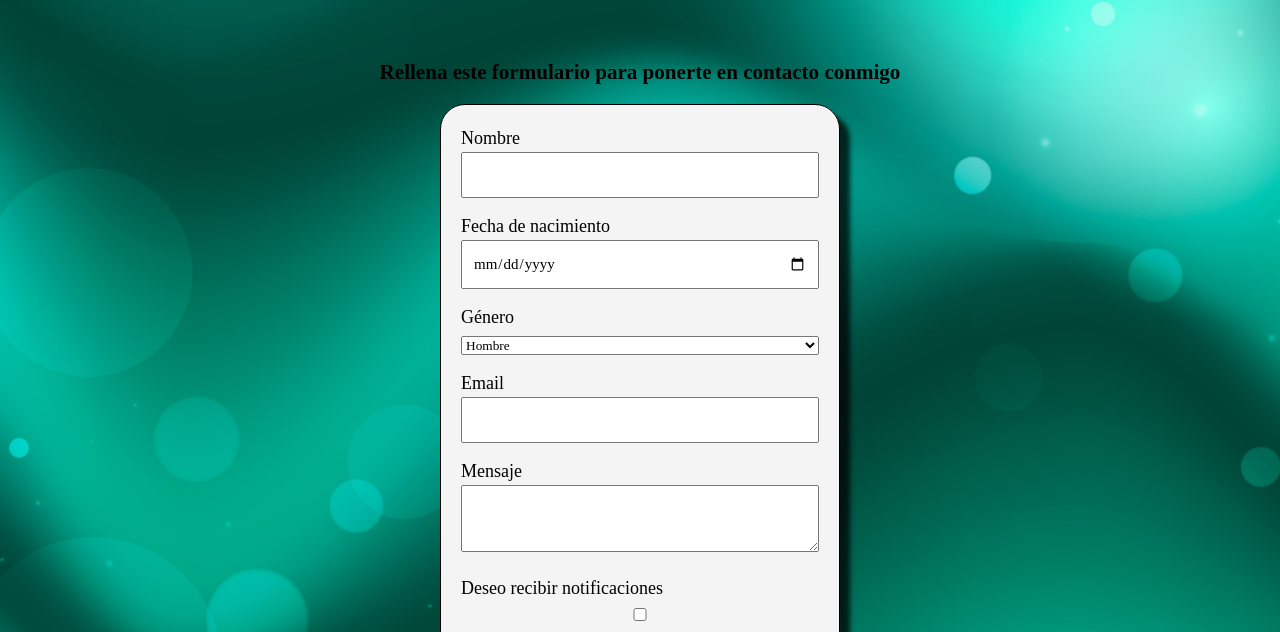
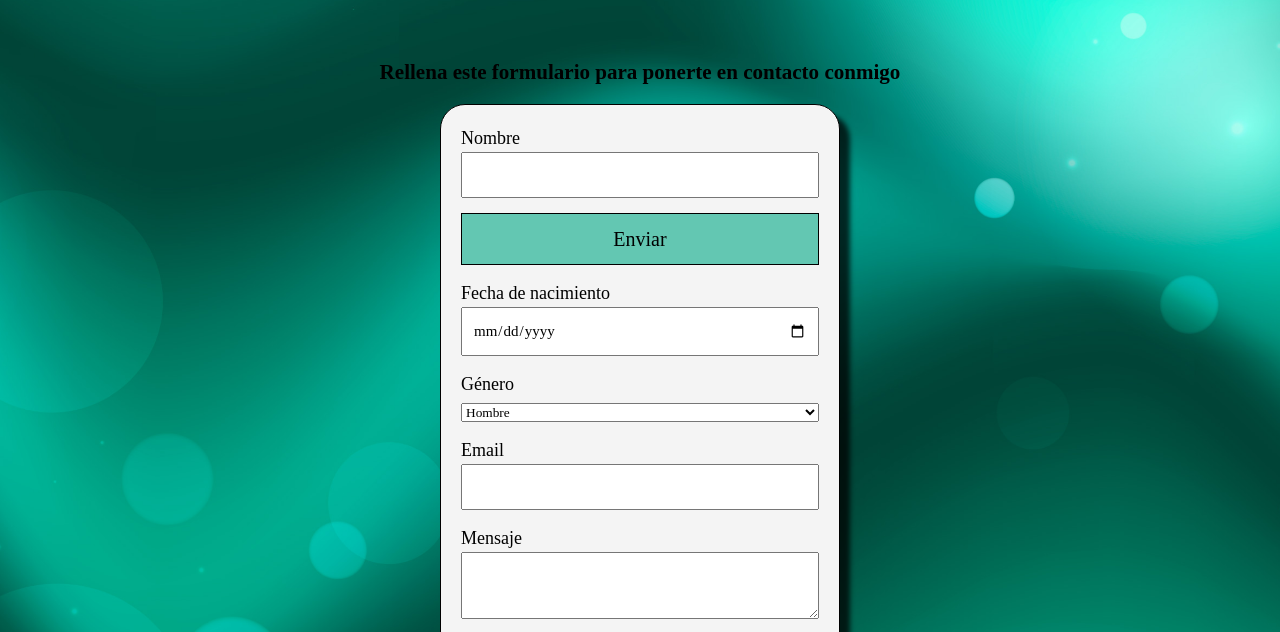
Before and after one commit to SortegaG/MiPaginaWeb, a plain HTML site: page pages/contacto.html in a window 1280 px wide. Shown: the part 168-800 px from the top of the page. Drawn offline with Linux system fonts and the light colour scheme; files that its build step writes are made by us from their sources; files whose address does not match are found by name; a web font is replaced by a local one.

Commit message:
add file formulario.js

```diff
--- a/pages/contacto.html
+++ b/pages/contacto.html
@@ -22,27 +22,29 @@
     </header>
     <section>
         <h3>Rellena este formulario para ponerte en contacto conmigo</h3>
-        <form name="formulario" class="my-form" action="#" method="POST">
+        <form name="formulario" id="my-form" class="my-form" action="#" method="POST">
             <label for="nombre">Nombre</label>
-            <input type="text" id="nombre" name="nombre" required>
+            <input type="text" id="nombre" name="nombre">
+            <button type="submit">Enviar</button>
+
 
             <label for="edad">Fecha de nacimiento</label>
-            <input type="date" id="date" name="date" required>
+            <input type="date" id="date" name="date">
 
             <label for="genero">Género</label>
-            <select name="genero" id="genero" required>
+            <select name="genero" id="genero">
                 <option value="hombre">Hombre</option>
                 <option value="mujer">Mujer</option>
             </select>
 
             <label for="email">Email</label>
-            <input type="email" id="email" name="email" required>
+            <input type="text" id="email" name="email">
 
             <label for="mensaje">Mensaje</label>
-            <textarea name="mensaje" id="mensaje" required></textarea>
+            <textarea name="mensaje" id="mensaje"></textarea>
 
-            <label for="notificacion">Deseo recibir notificaciones</label>
-            <input type="checkbox" name="notificacion" id="notificacion">
+            <label for="notificacion">Acepto terminos y condiciones</label>
+            <input type="checkbox" name="terminos" id="terminos">
 
             <button type="submit">Enviar</button>
         </form>
@@ -53,5 +55,6 @@
         <a href="www.instagram.com"><i class="fa-brands fa-instagram"></i></a>
         <a href="www.linkedin.com"><i class="fa-brands fa-linkedin"></i></a>
     </footer>
+    <script src="/Mipaginaweb3/scripts/formulario.js"></script>
 </body>
 </html>
```
Also changed, not shown: scripts/formulario.js (added).
